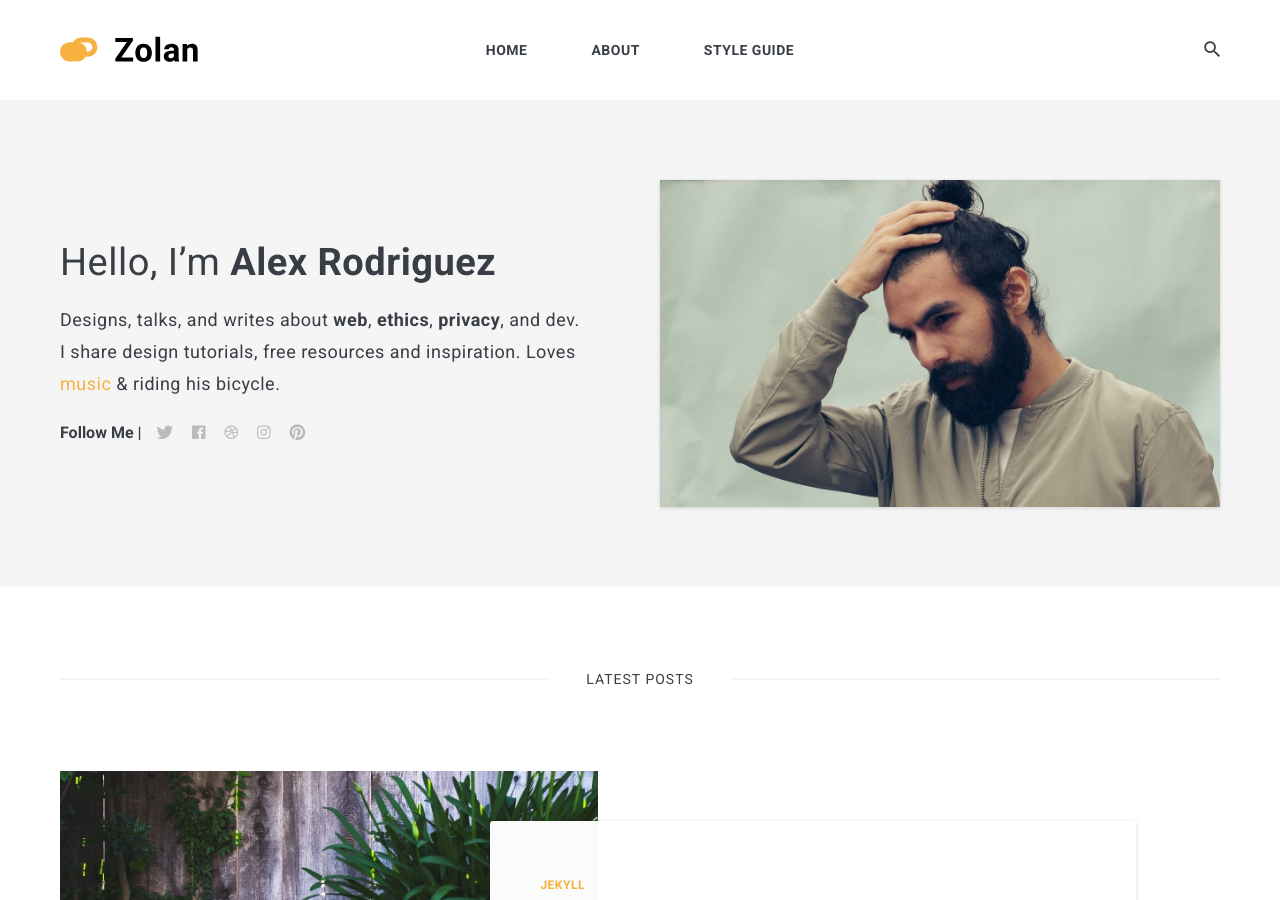
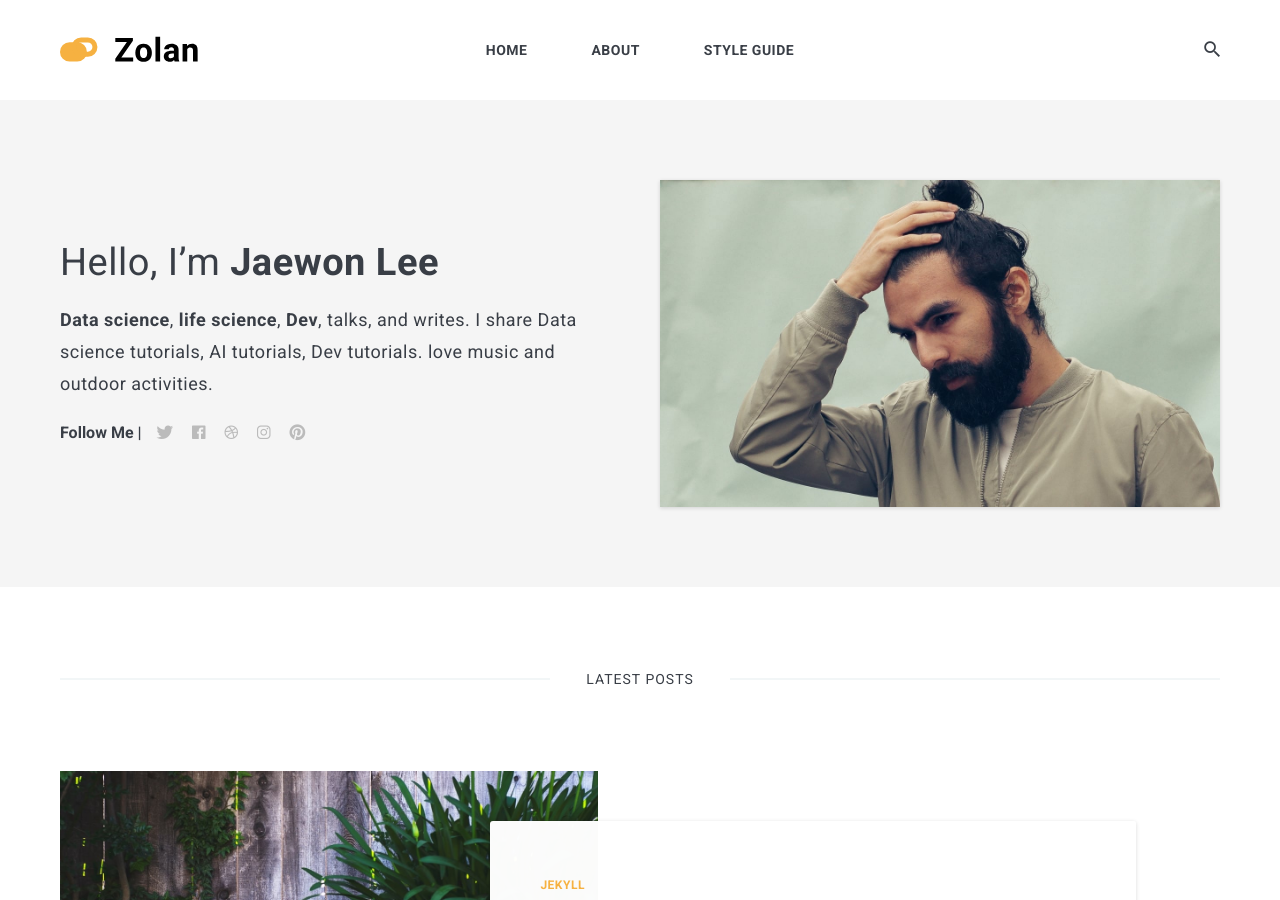
Before and after one commit to JaewonLee11/0to1exist1.github.io, a Jekyll site: the page built from index.html, in a window 1280 px wide and 900 px high. Built offline with Jekyll 4.4.1, drawn with Linux system fonts in a browser that asks for light colours; nearby versions of some CDN libraries; the list of posts is cut into pages by our own code.

Commit message:
setting yml modify

```diff
--- a/_data/settings.yml
+++ b/_data/settings.yml
@@ -1,17 +1,17 @@
 #-------------------------------
 # General Site Settings
-title: Zolan
+title: JaewonLeeDev
 logo: logo.svg # You can add own logo.
-description: Zolan is modern minimal theme for Jekyll
+description: Develope the world!
 
 
 #-------------------------------
 # Author Settings
 author:
-  name: Alex Rodriguez
+  name: Jaewon Lee [j]
   image: 01.jpg
-  say-hello: Hello, I’m <strong>Alex Rodriguez</strong>
-  bio: Designs, talks, and writes about <strong>web</strong>, <strong>ethics</strong>, <strong>privacy</strong>, and dev. I share design tutorials, free resources and inspiration. Loves <a href="#">music</a> & riding his bicycle.
+  say-hello: Hello, I’m <strong>Jaewon Lee</strong>
+  bio: <strong>Data science</strong>, <strong>life science</strong>, <strong>Dev</strong>, talks, and writes. I share Data science tutorials, AI tutorials, Dev tutorials. love music and outdoor activities.
 
 
 #-------------------------------
```
Also changed, not shown: _posts/2025-05-25-welcome-to-jworld.markdown (line endings or trailing spaces).
